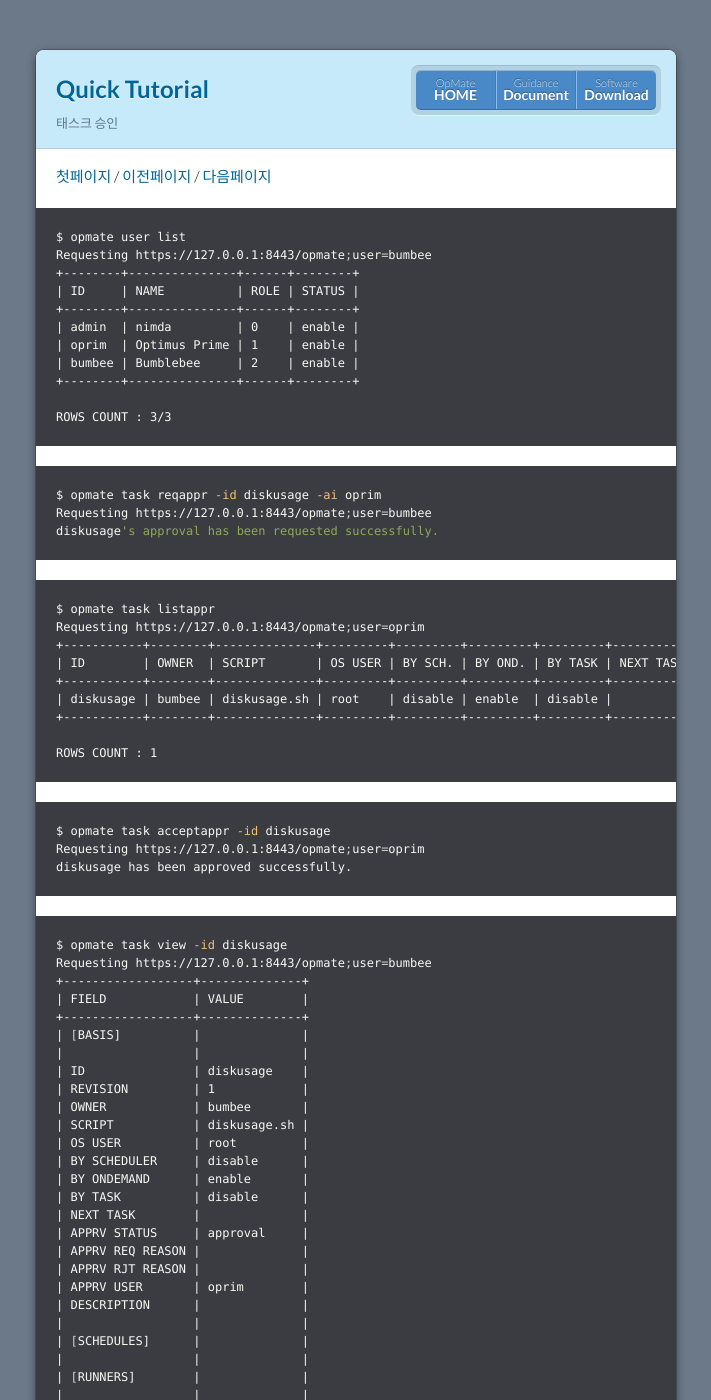
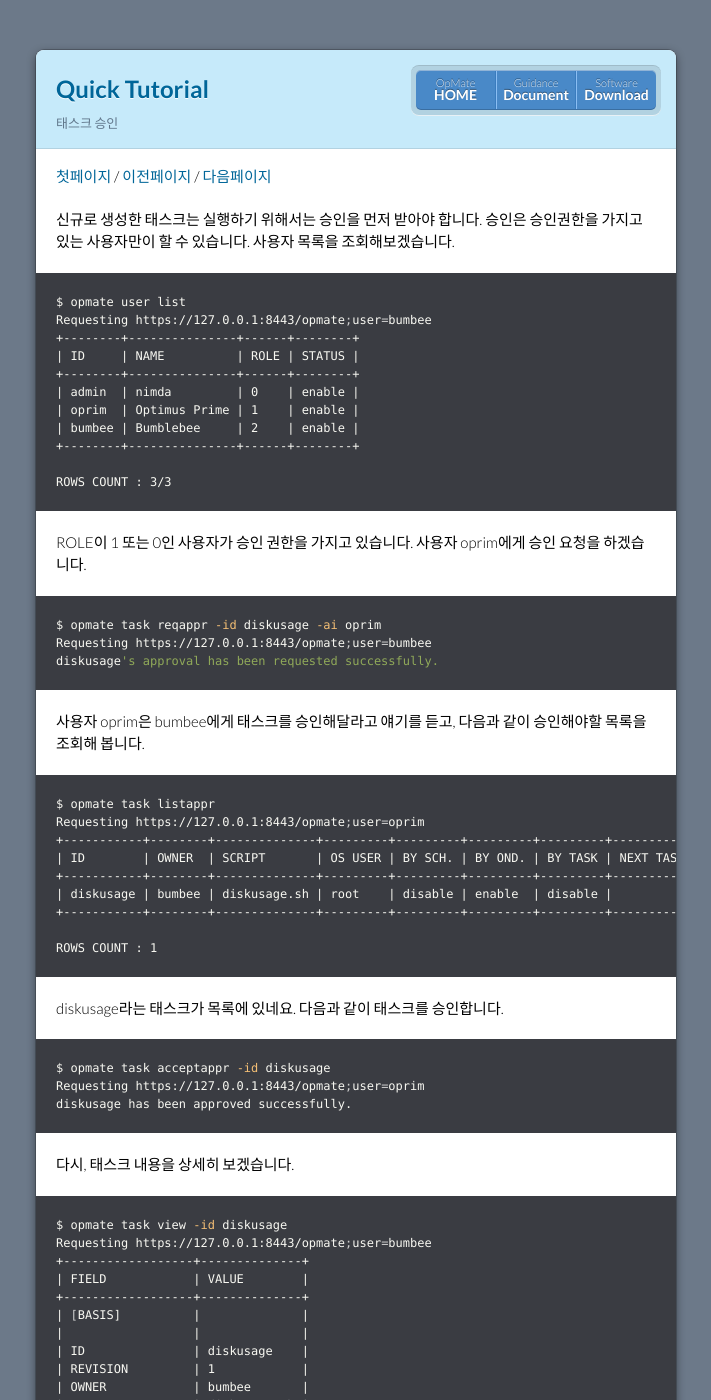
Before and after one commit to opmate/opmate.github.io, a Jekyll site: the page built from document/QuickTutorial5.md, in a window 1280 px wide and 1400 px high. Shown: the whole window, without its empty margins (284-995 px from the left). Built offline with Jekyll 4.4.1, drawn with Linux system fonts in a browser that asks for light colours; our own code applies the rules of GitHub Pages for plain Markdown files; a script that is not in the unit is left out; the repository's description, which GitHub fills in, is left out; some of the changed text lies outside the part shown.

Commit message:
Update QuickTutorial5.md

````diff
--- a/document/QuickTutorial5.md
+++ b/document/QuickTutorial5.md
@@ -4,6 +4,10 @@ description: 태스크 승인
 ---
 
 [첫페이지](QuickTutorial.md) / [이전페이지](QuickTutorial4.md) / [다음페이지](QuickTutorial6.md)
+
+신규로 생성한 태스크는 실행하기 위해서는 승인을 먼저 받아야 합니다.
+승인은 승인권한을 가지고 있는 사용자만이 할 수 있습니다.
+사용자 목록을 조회해보겠습니다.
 
 ```sh
 $ opmate user list
@@ -19,11 +23,16 @@ Requesting https://127.0.0.1:8443/opmate;user=bumbee
 ROWS COUNT : 3/3
 ```
 
+ROLE이 1 또는 0인 사용자가 승인 권한을 가지고 있습니다.
+사용자 oprim에게 승인 요청을 하겠습니다.
+
 ```sh
 $ opmate task reqappr -id diskusage -ai oprim
 Requesting https://127.0.0.1:8443/opmate;user=bumbee
 diskusage's approval has been requested successfully.
 ```
+
+사용자 oprim은 bumbee에게 태스크를 승인해달라고 얘기를 듣고, 다음과 같이 승인해야할 목록을 조회해 봅니다.
 
 ```sh
 $ opmate task listappr
@@ -37,11 +46,16 @@ Requesting https://127.0.0.1:8443/opmate;user=oprim
 ROWS COUNT : 1
 ```
 
+diskusage라는 태스크가 목록에 있네요.
+다음과 같이 태스크를 승인합니다.
+
 ```sh
 $ opmate task acceptappr -id diskusage
 Requesting https://127.0.0.1:8443/opmate;user=oprim
 diskusage has been approved successfully.
 ```
+
+다시, 태스크 내용을 상세히 보겠습니다.
 
 ```sh
 $ opmate task view -id diskusage
@@ -76,4 +90,7 @@ Requesting https://127.0.0.1:8443/opmate;user=bumbee
 +------------------+--------------+
 ```
 
+리비젼(REVISION)은 1로 바뀌어 있고, 승인상태(APPRV STATUS)도 승인(approval)로 변경되었네요.
+자, 이제 이 태스크를 실행할 준비가 되었습니다.
+
 [첫페이지](QuickTutorial.md) / [이전페이지](QuickTutorial4.md) / [다음페이지](QuickTutorial6.md)
````
